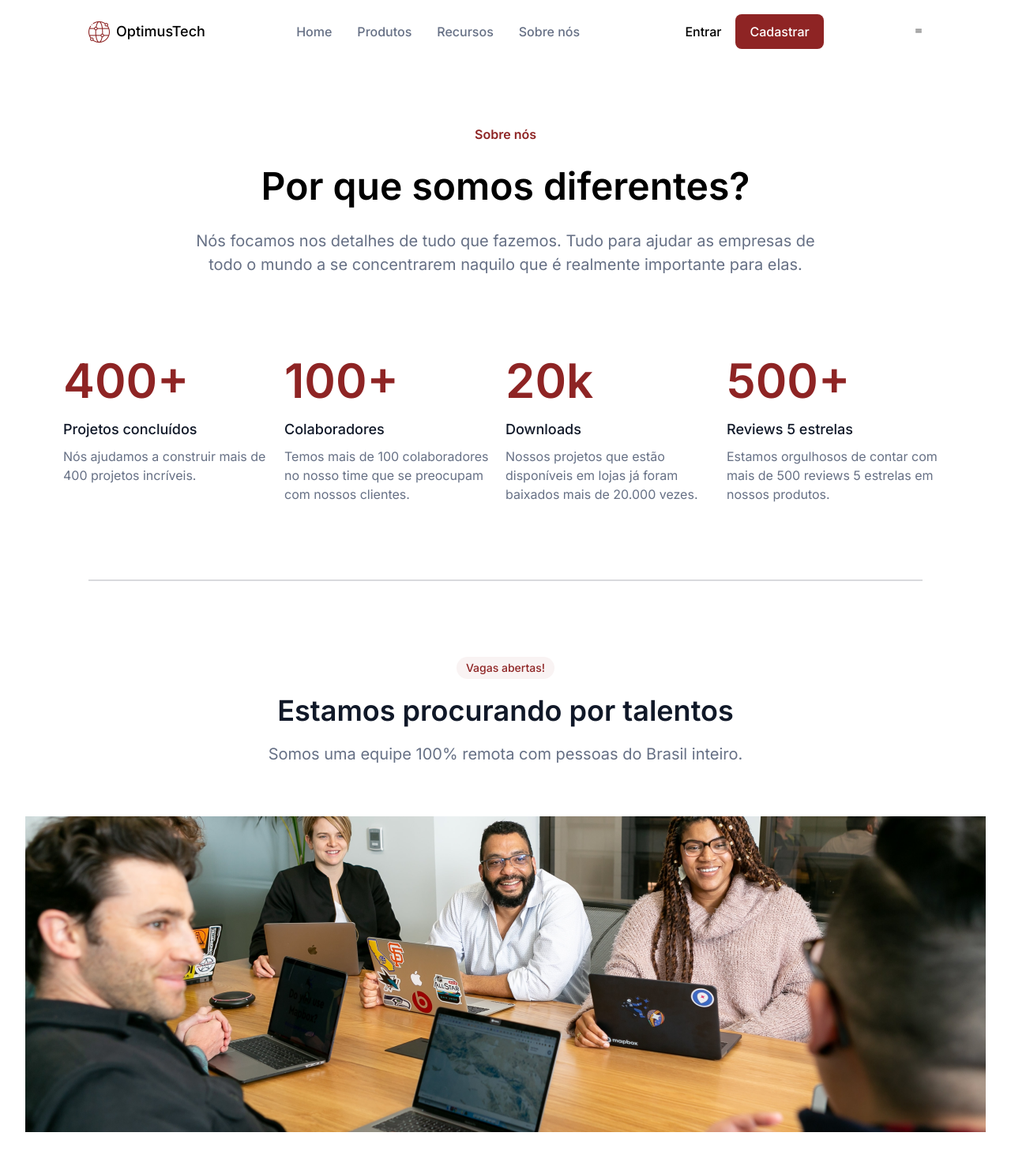
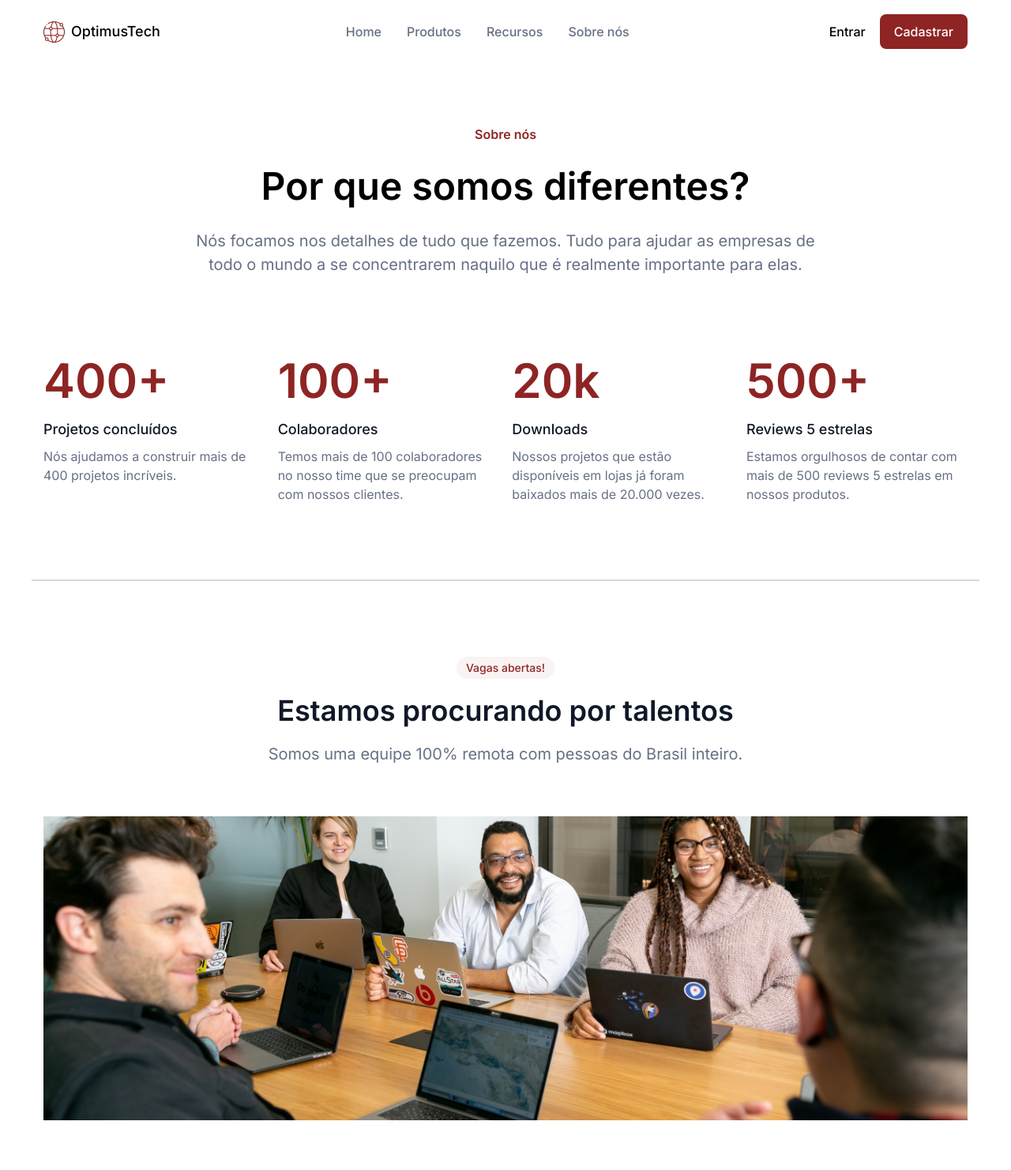
Before and after one commit to danielbgmg/7DaysOfCode, a plain HTML site: page index.html in a window 1280 px wide. Shown: the top 1482 px of the page at 79% size. Drawn offline with nearby package versions, Linux system fonts and the light colour scheme.

Commit message:
feat: Melhorando a responsividade.

```diff
--- a/style.css
+++ b/style.css
@@ -24,9 +24,10 @@
 .c-header {
     display: flex;
     align-items: center;
-    justify-content: space-between;
-    /* margin: 0.25% 10% ; */
-    margin: 18px 112px;
+    margin: 18px auto;
+    max-width: 1200px;
+    width: 100%;
+    padding: 0 15px;
 }
 /* =-=-=-=-=-=-= LOGO =-=-=-=-=-=-= */
 .c-header__logo {
@@ -44,6 +45,10 @@
 }
 /* =-=-=-=-=-=-= LOGO =-=-=-=-=-=-= */
 /* =-=-=-=-=-=-= NAV =-=-=-=-=-=-= */
+.c-header__nav {
+    margin: 0 auto;
+}
+
 .c-header__nav ul {
     display: flex;
     gap: 32px;
@@ -54,9 +59,6 @@
     color: #667085;
 }
 /* =-=-=-=-=-=-= NAV =-=-=-=-=-=-= */
-.gambiara {
-    width: 142px;
-}
 /* =-=-=-=-=-=-= BUTTONS =-=-=-=-=-=-= */
 .c-header__buttons {
     display: flex;
@@ -78,6 +80,12 @@
     border-radius: 8px;
 }
 /* =-=-=-=-=-=-= BUTTONS =-=-=-=-=-=-= */
+/* =-=-=-=-=-=-= ICONS =-=-=-=-=-=-= */
+.c-header__ion {
+    font-size: 30px;
+    display: none;
+}
+/* =-=-=-=-=-=-= ICONS =-=-=-=-=-=-= */
 /* =-=-=-=-=-=-= HEADER =-=-=-=-=-=-= */
 
 /* =-=-=-=-=-=-= ABOUT US =-=-=-=-=-=-= */
@@ -85,8 +93,11 @@
     display: flex;
     flex-direction: column;
     gap: 96px;
-    margin: 96px 112px;
+    margin: 96px auto;
+    max-width: 1200px;
+    width: 100%;
     align-items: center;
+    padding: 0 15px;
 }
 /* =-=-=-=-=-=-= ABOUT =-=-=-=-=-=-= */
 .c-aboutus__header {
@@ -112,11 +123,11 @@
 .c-aboutus__metrics {
     display: flex;
     justify-content: space-between;
-    /* gap: 32px; */
+    width: 100%;
+    flex-wrap: wrap;
 }
-
 .c-aboutus__item {
-    width: 280px;
+    max-width: 280px;
 }
 
 .c-aboutus__p--title {
@@ -142,11 +153,13 @@
     flex-direction: column;
     align-items: center;
     gap: 64px;
-    margin: 0 112px 96px;
-    padding-top: 96px;
+    padding: 96px 15px 0px;
     border-top: 2px solid #10182828;
+    max-width: 1200px;
+    width: 100%;
+    margin: 0 auto 96px;
 }
-/* =-=-=-=-=-=-= HEADER =-=-=-=-=-=-= */
+/* =-=-=-=-=-=-= JOBS - HEADER =-=-=-=-=-=-= */
 .c-jobs__header {
     display: flex;
     flex-direction: column;
@@ -169,13 +182,20 @@
     font: normal 400 2rem/3rem 'Inter';
     color: var(--text-color);
 }
-/* =-=-=-=-=-=-= HEADER =-=-=-=-=-=-= */
+/* =-=-=-=-=-=-= JOBS - HEADER =-=-=-=-=-=-= */
+
+/* =-=-=-=-=-=-= JOBS - IMG =-=-=-=-=-=-= */
+.c-jobs__img img {
+    width: 100%;
+}
+/* =-=-=-=-=-=-= JOBS - IMG =-=-=-=-=-=-= */
 
 /* =-=-=-=-=-=-= JOBS =-=-=-=-=-=-= */
 .c-jobs__jobs{
     display: flex;
     flex-direction: column;
-    width: 768px;
+    max-width: 768px;
+    width: 100%;
     gap: 64px;
 }
 
@@ -216,7 +236,9 @@
     flex-direction: column;
     align-items: center;
     padding: 64px;
-    margin: 0px 112px 96px;
+    max-width: 1200px;
+    width: 100%;
+    margin: 0px auto 96px;
     background-color: rgba(195, 25, 25, 0.03);
     text-align: center;
     border-radius: 16px;
@@ -261,6 +283,10 @@
     text-align: center;
 }
 
+.c-footer__form {
+    padding: 0 15px;
+}
+
 /* =-=-=-=-=-=-= FOOTER - HEADER =-=-=-=-=-=-= */
 .c-footer__header {
     margin-bottom: 40px;
@@ -296,10 +322,10 @@
     border-radius: 16px;
 }
 /* =-=-=-=-=-=-= FOOTER - EMAIL =-=-=-=-=-=-= */
-
 .c-footer__p--text {
     font: 400 1.6rem/2.4rem 'Inter';
     color: var(--text-color);
     margin-top: 32px;
+    padding: 0 15px;
 }
 /* =-=-=-=-=-=-= FOOTER =-=-=-=-=-=-= */
```
